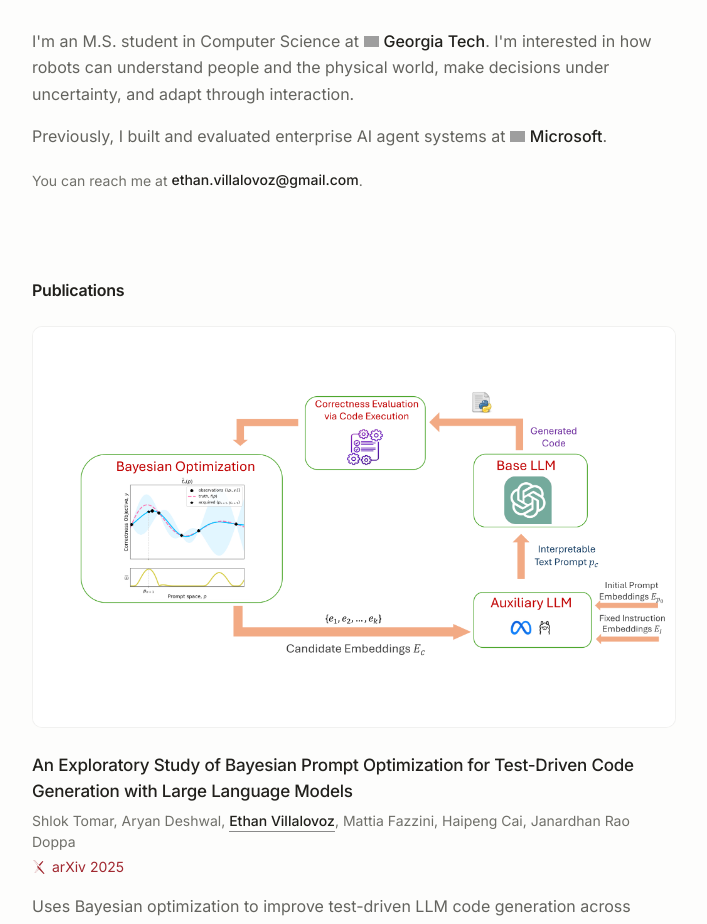
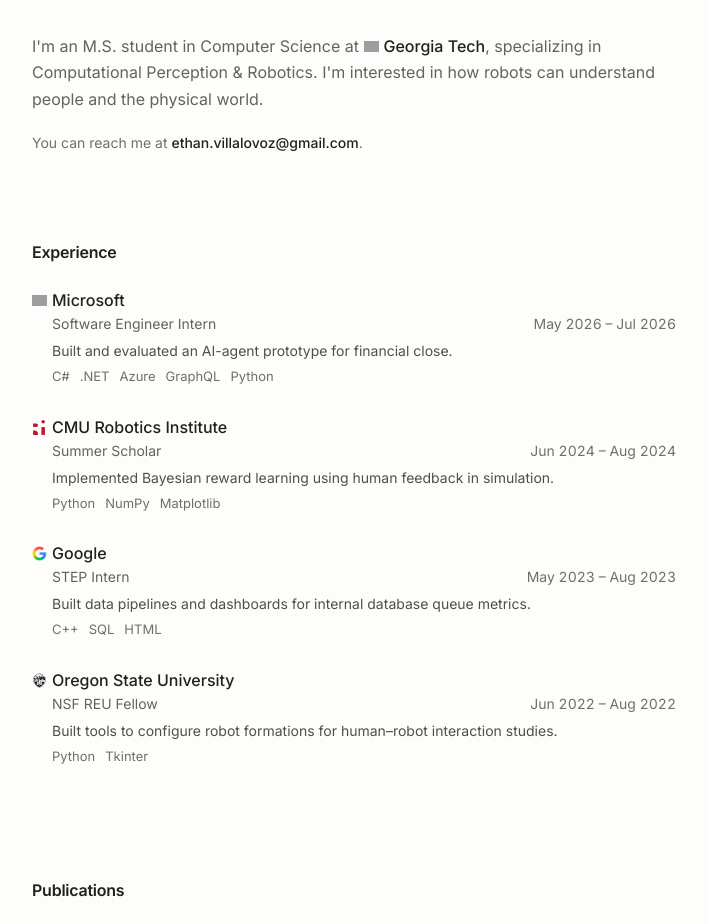
Before and after one commit to ethanvillalovoz/ethanvillalovoz.github.io, a Next.js app: page / in a window 1280 px wide. Shown: the part 260-1184 px from the top of the page, without its empty margins (286-993 px from the left). Built offline with nearby package versions, Linux system fonts and the light colour scheme; grey boxes are pictures that could not be loaded.

Commit message:
Clarify portfolio experience and research with consistent link feedback

```diff
--- a/src/app/globals.css
+++ b/src/app/globals.css
@@ -167,6 +167,14 @@ button {
   text-wrap: balance;
 }
 
+.portfolio-focus {
+  color: rgb(var(--foreground));
+  font-size: 0.875rem;
+  line-height: 1.5;
+  margin: 0 0 4px;
+  text-wrap: pretty;
+}
+
 .portfolio-location {
   align-items: center;
   color: rgb(var(--muted));
@@ -273,6 +281,41 @@ button {
 .portfolio-experience-list {
   display: grid;
   gap: 28px;
+}
+
+.portfolio-experience-details {
+  margin: 6px 0 0 20px;
+  font-size: 0.875rem;
+  line-height: 1.5;
+}
+
+.portfolio-experience-description {
+  color: color-mix(in srgb, rgb(var(--foreground)) 70%, rgb(var(--heading)));
+  margin: 0;
+}
+
+.portfolio-experience-technologies {
+  margin-top: 6px;
+  font-size: 0.8125rem;
+}
+
+.portfolio-experience-technologies ul {
+  display: flex;
+  flex-wrap: wrap;
+  gap: 4px 10px;
+  list-style: none;
+  margin: 0;
+  padding: 0;
+}
+
+.portfolio-experience-technologies li {
+  color: rgb(var(--muted));
+  white-space: nowrap;
+}
+
+.portfolio-link.portfolio-technology-link {
+  color: rgb(var(--muted));
+  font-weight: 400;
 }
 
 .portfolio-experience-stints {
@@ -741,8 +784,8 @@ html[data-theme-reveal="true"]::view-transition-new(root) {
 }
 
 @media (hover: hover) and (pointer: fine) {
-  .portfolio-link:hover .portfolio-link-text,
-  .portfolio-organization-link:hover .portfolio-link-text {
+  .portfolio-link:hover:not(:focus-visible) .portfolio-link-text,
+  .portfolio-organization-link:hover:not(:focus-visible) .portfolio-link-text {
     background-image: linear-gradient(rgb(var(--interaction-accent)), rgb(var(--interaction-accent)));
     background-size: 100% 1.5px;
     transition-duration: 160ms;
@@ -904,11 +947,13 @@ html[data-theme-reveal="true"]::view-transition-new(root) {
 
 /* In-place email confirmation: preserve the address's exact layout footprint. */
 .portfolio-copy-button { position: relative; }
-.portfolio-copy-address { display: inline-block; transition: opacity 160ms var(--ease-out), transform 160ms var(--ease-out), filter 160ms var(--ease-out); }
+.portfolio-copy-address { display: inline-block; transition: background-size 100ms var(--ease-out), opacity 160ms var(--ease-out), transform 160ms var(--ease-out), filter 160ms var(--ease-out); }
 .portfolio-copy-success { position: absolute; inset: 0; display: inline-flex; align-items: center; justify-content: center; gap: 6px; opacity: 0; transform: translateY(5px); filter: blur(2px); pointer-events: none; transition: opacity 160ms var(--ease-out), transform 160ms var(--ease-out), filter 160ms var(--ease-out); }
 .portfolio-copy-button[data-copied="true"] .portfolio-copy-address { opacity: 0; transform: translateY(-5px); filter: blur(2px); }
 .portfolio-copy-button[data-copied="true"] .portfolio-copy-success { opacity: 1; transform: none; filter: blur(0); }
 .portfolio-copy-button[data-instant="true"] > span { transition: none; }
+/* Keyboard copy feedback stays instant without disabling later pointer underlines. */
+.portfolio-copy-button[data-instant="true"] > span:where(.portfolio-copy-address) { transition: background-size 100ms var(--ease-out); }
 @media (prefers-reduced-motion: reduce) {
   .portfolio-copy-button > span { transition: none; }
   .portfolio-copy-button[data-copied="true"] .portfolio-copy-address { transform: none; filter: none; }
--- a/src/components/HomePageClient.tsx
+++ b/src/components/HomePageClient.tsx
@@ -16,13 +16,41 @@ import CopyEmail from "@/components/CopyEmail";
 import ResearchMedia from "@/components/research/ResearchMedia";
 import { researchPublications, type ResearchPublication } from "@/data/research";
 
-const experiences = [
+const technologies = {
+	csharp: { label: "C#", href: "https://learn.microsoft.com/en-us/dotnet/csharp/" },
+	dotnet: { label: ".NET", href: "https://dotnet.microsoft.com/" },
+	azure: { label: "Azure", href: "https://azure.microsoft.com/" },
+	graphql: { label: "GraphQL", href: "https://graphql.org/" },
+	python: { label: "Python", href: "https://www.python.org/" },
+	numpy: { label: "NumPy", href: "https://numpy.org/" },
+	matplotlib: { label: "Matplotlib", href: "https://matplotlib.org/" },
+	cpp: { label: "C++", href: "https://isocpp.org/" },
+	sql: { label: "SQL", href: "https://www.iso.org/standard/76584.html" },
+	html: { label: "HTML", href: "https://html.spec.whatwg.org/" },
+	tkinter: { label: "Tkinter", href: "https://docs.python.org/3/library/tkinter.html" },
+};
+
+type Technology = keyof typeof technologies;
+
+type Experience = {
+	title: string;
+	href: string;
+	iconSrc: string;
+	role: string;
+	date: string;
+	description: string;
+	technologies: Technology[];
+};
+
+const experiences: Experience[] = [
 	{
 		title: "Microsoft",
 		href: "https://www.microsoft.com/",
 		iconSrc: "/images/organizations/microsoft.ico",
 		role: "Software Engineer Intern",
 		date: "May 2026 – Jul 2026",
+		description: "Built and evaluated an AI-agent prototype for financial close.",
+		technologies: ["csharp", "dotnet", "azure", "graphql", "python"],
 	},
 	// Temporarily hidden from Experience; uncomment this entry to restore it.
 	/* {
@@ -38,6 +66,8 @@ const experiences = [
 		iconSrc: "/images/organizations/cmu-ri.svg",
 		role: "Summer Scholar",
 		date: "Jun 2024 – Aug 2024",
+		description: "Implemented Bayesian reward learning using human feedback in simulation.",
+		technologies: ["python", "numpy", "matplotlib"],
 	},
 	{
 		title: "Google",
@@ -45,6 +75,8 @@ const experiences = [
 		iconSrc: "/images/organizations/google.png",
 		role: "STEP Intern",
 		date: "May 2023 – Aug 2023",
+		description: "Built data pipelines and dashboards for internal database queue metrics.",
+		technologies: ["cpp", "sql", "html"],
 	},
 	{
 		title: "Oregon State University",
@@ -52,6 +84,8 @@ const experiences = [
 		iconSrc: "/images/organizations/oregon-state-crest.svg",
 		role: "NSF REU Fellow",
 		date: "Jun 2022 – Aug 2022",
+		description: "Built tools to configure robot formations for human–robot interaction studies.",
+		technologies: ["python", "tkinter"],
 	},
 ];
 
@@ -79,13 +113,9 @@ function ExperienceRow({
 	iconSrc,
 	role,
 	date,
-}: {
-	title: string;
-	href: string;
-	iconSrc: string;
-	role: string;
-	date: string;
-}) {
+	description,
+	technologies: technologyKeys,
+}: Experience) {
 	const stints = [{ role, date }];
 	return (
 		<article className="portfolio-experience-group">
@@ -101,6 +131,23 @@ function ExperienceRow({
 						<p className="portfolio-row-date">{stint.date}</p>
 					</div>
 				))}
+			</div>
+			<div className="portfolio-experience-details">
+				<p className="portfolio-experience-description">{description}</p>
+				<div className="portfolio-experience-technologies">
+					<ul aria-label={`${title} technologies`}>
+						{technologyKeys.map((key) => {
+							const { label, href } = technologies[key];
+							return (
+								<li key={key}>
+									<a href={href} target="_blank" rel="noopener noreferrer" className="portfolio-link portfolio-technology-link">
+										<span className="portfolio-link-text">{label}</span>
+									</a>
+								</li>
+							);
+						})}
+					</ul>
+				</div>
 			</div>
 		</article>
 	);
@@ -157,6 +204,7 @@ export default function HomePageClient() {
 					<div className="portfolio-identity">
 						<div className="portfolio-identity-copy">
 							<h1 className="portfolio-h1">Ethan Villalovoz</h1>
+							<p className="portfolio-focus">Software engineering&nbsp;· Machine learning&nbsp;· Robotics</p>
 							<p className="portfolio-location">
 								<FiMapPin aria-hidden="true" />
 								<span>Sacramento, California</span>
@@ -188,18 +236,7 @@ export default function HomePageClient() {
 							>
 								Georgia Tech
 							</OrganizationLink>
-							. I&apos;m interested in how robots can understand people and the physical world, make decisions under uncertainty, and adapt through interaction.
-						</p>
-						<p className="portfolio-p">
-							Previously, I built and evaluated enterprise AI agent systems at{" "}
-							<OrganizationLink
-								href="https://www.microsoft.com/"
-								iconSrc="/images/organizations/microsoft.ico"
-								eager
-							>
-								Microsoft
-							</OrganizationLink>
-							.
+							, specializing in Computational Perception &amp; Robotics. I&apos;m interested in how robots can understand people and the physical world.
 						</p>
 
 						<p className="portfolio-p portfolio-contact-copy">
@@ -209,6 +246,20 @@ export default function HomePageClient() {
 
 					</div>
 				</header>
+
+				<section className="portfolio-section" id="experience" aria-labelledby="experience-heading">
+					<h2
+						id="experience-heading"
+						className="portfolio-section-label"
+					>
+						Experience
+					</h2>
+					<div className="portfolio-experience-list">
+						{experiences.map((item) => (
+							<ExperienceRow key={item.title} {...item} />
+						))}
+					</div>
+				</section>
 
 				<section
 					id="publications"
@@ -232,20 +283,6 @@ export default function HomePageClient() {
 					</div>
 				</section>
 
-				<section className="portfolio-section" id="experience" aria-labelledby="experience-heading">
-					<h2
-						id="experience-heading"
-						className="portfolio-section-label"
-					>
-						Experience
-					</h2>
-					<div className="portfolio-experience-list">
-						{experiences.map((item) => (
-							<ExperienceRow key={item.title} {...item} />
-						))}
-					</div>
-				</section>
-
 				<TeachingSection />
 
 				<footer className="portfolio-footer" aria-label="Site footer">
--- a/src/data/research.ts
+++ b/src/data/research.ts
@@ -57,7 +57,7 @@ export const researchPublications: ResearchPublication[] = [
 		datePublished: "2025-12-17",
 		identifier: "https://doi.org/10.48550/arXiv.2512.15076",
 		description:
-			"Uses Bayesian optimization to improve test-driven LLM code generation across HumanEval+ and multiple code models.",
+			"Uses Bayesian optimization to find prompts that help language models generate code that passes tests.",
 		image: "/images/research-details/bode-gen-method.png",
 		imageAlt: "BODE-GEN Bayesian prompt optimization method diagram",
 		resources: [
@@ -91,7 +91,7 @@ export const researchPublications: ResearchPublication[] = [
 		datePublished: "2023",
 		identifier: "IEEE 10342372",
 		description:
-			"Shows that triangular robot formations are perceived more positively and navigate more robustly than line formations.",
+			"Studies how robot formations affect navigation and whether people find approaching robots welcoming or threatening.",
 		image: "/images/projects/social-triangles-formations-thumbnail.png",
 		imageAlt:
 			"Four robot formations evaluated in Social Triangles: V-shape, wedge, vertical line, and horizontal line, with arrows showing the direction of travel",
```
